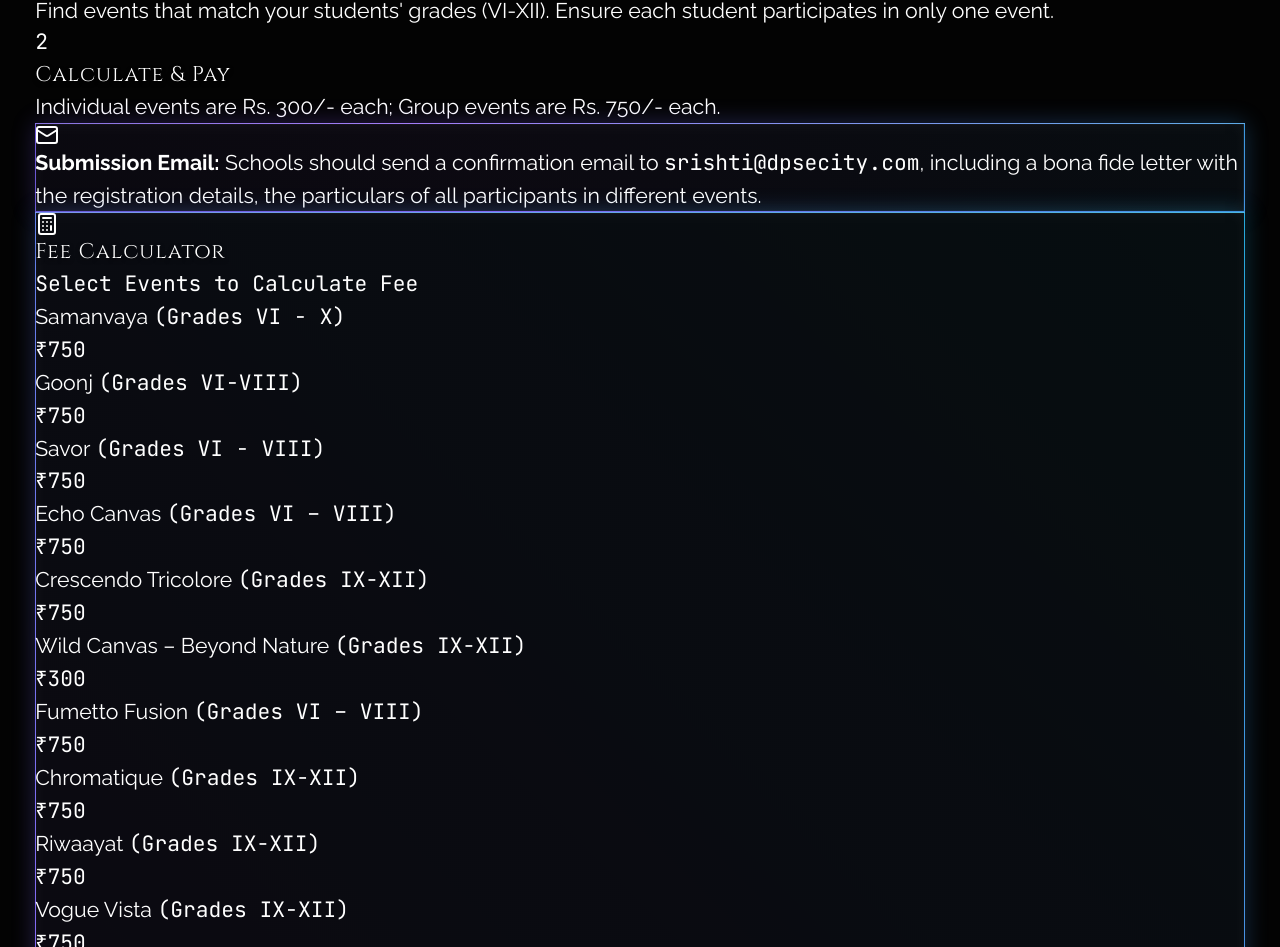
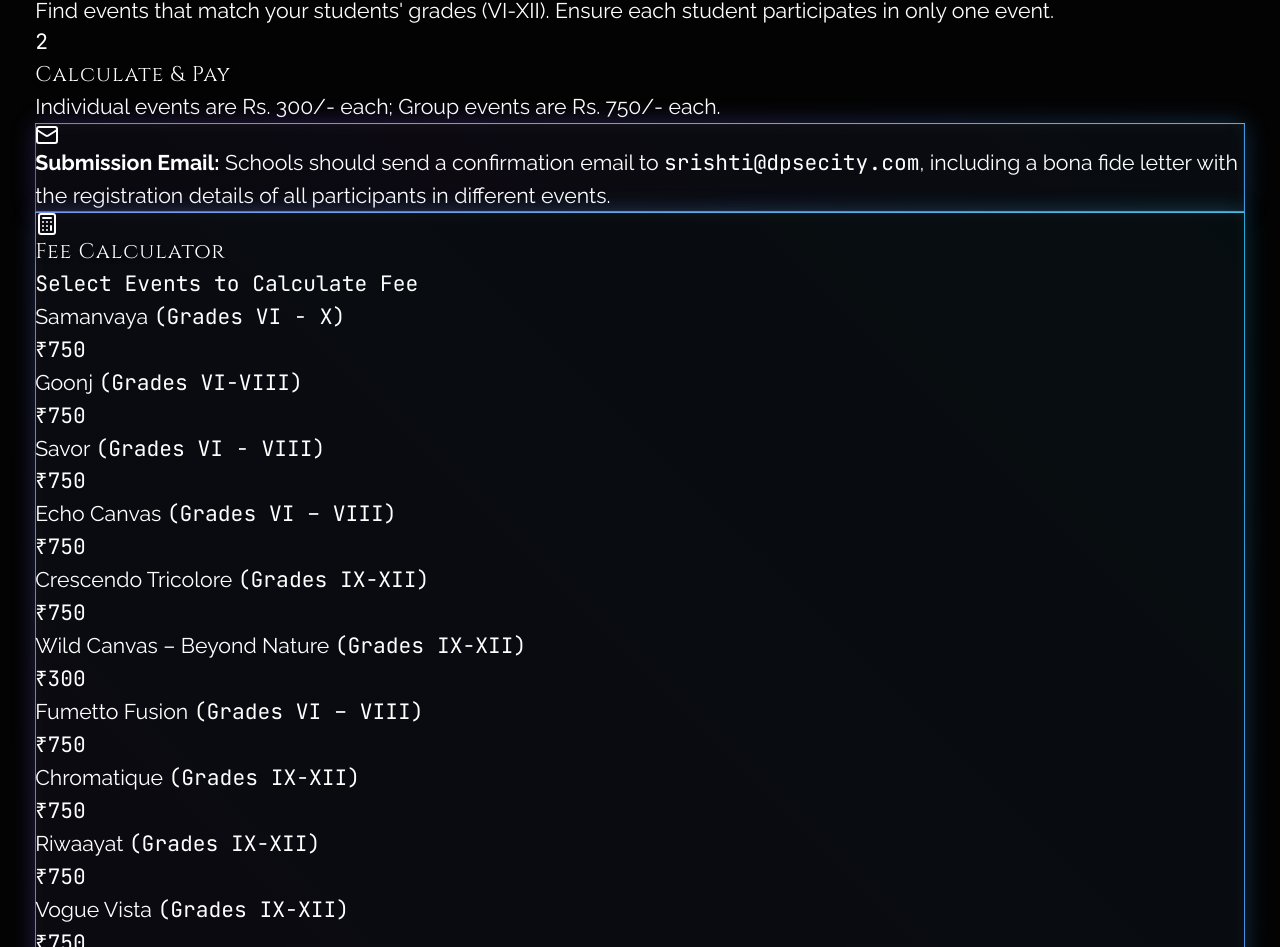
Before and after one commit to srishtidpsecity/srishti, a React (Vite) app: page / in a window 1280 px wide. Shown: the part 9848-10795 px from the top of the page. Built offline with nearby package versions, Linux system fonts and the light colour scheme.

Commit message:
Text changes

```diff
--- a/src/components/Registration.jsx
+++ b/src/components/Registration.jsx
@@ -97,7 +97,7 @@ export default function Registration() {
               <div className="inner-rim" />
               <Mail className="w-5 h-5 text-[#06b6d4] mt-0.5" />
               <div className="font-raleway text-white relative z-10">
-                <strong>Submission Email:</strong> Schools should send a confirmation email to <a href={`mailto:srishti@dpsecity.com`} className="text-[#06b6d4] underline font-mono">srishti@dpsecity.com</a>, including a bona fide letter with the registration details, the particulars of all participants in different events.
+                <strong>Submission Email:</strong> Schools should send a confirmation email to <a href={`mailto:srishti@dpsecity.com`} className="text-[#06b6d4] underline font-mono">srishti@dpsecity.com</a>, including a bona fide letter with the registration details of all participants in different events.
               </div>
             </div>
 
```
